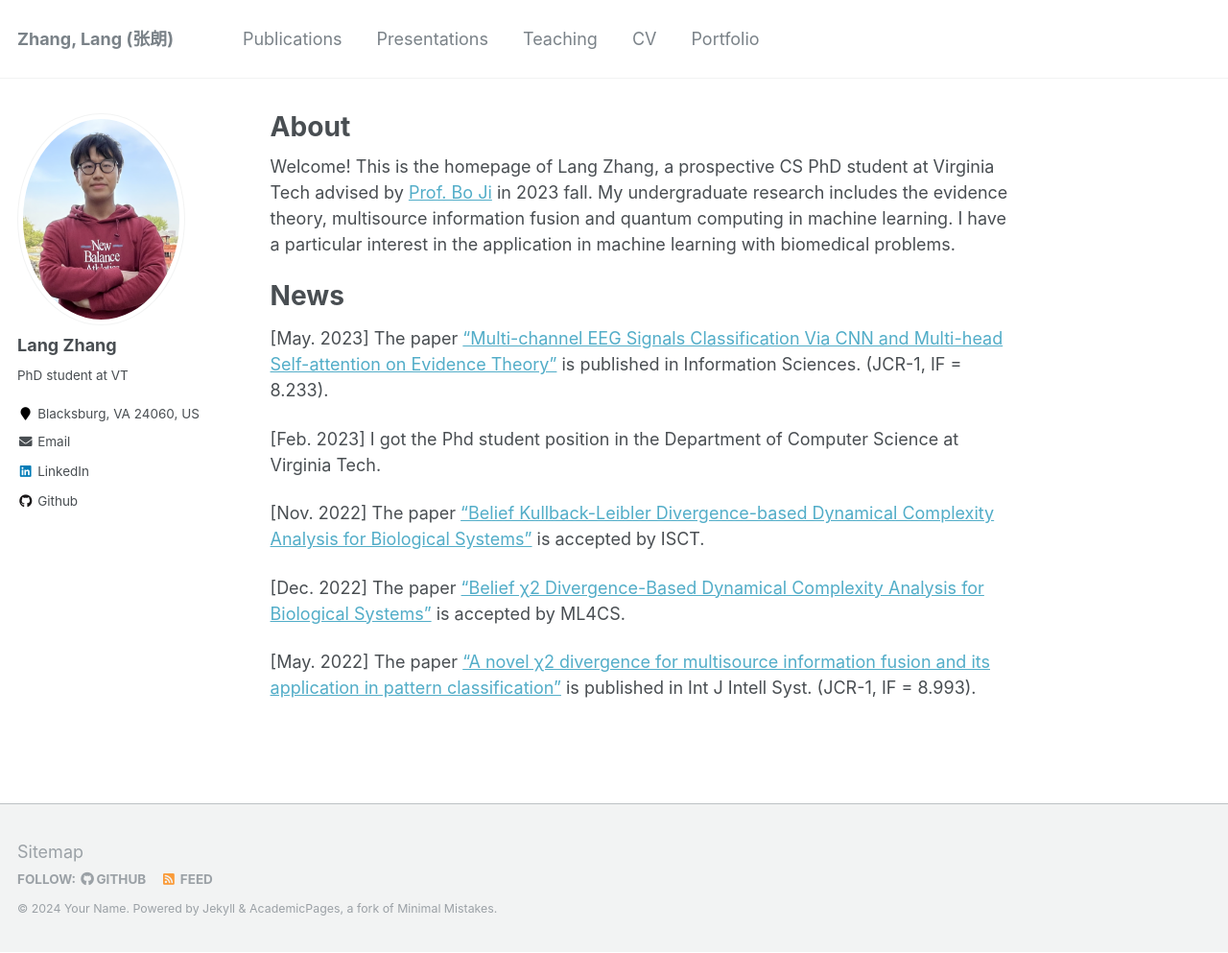
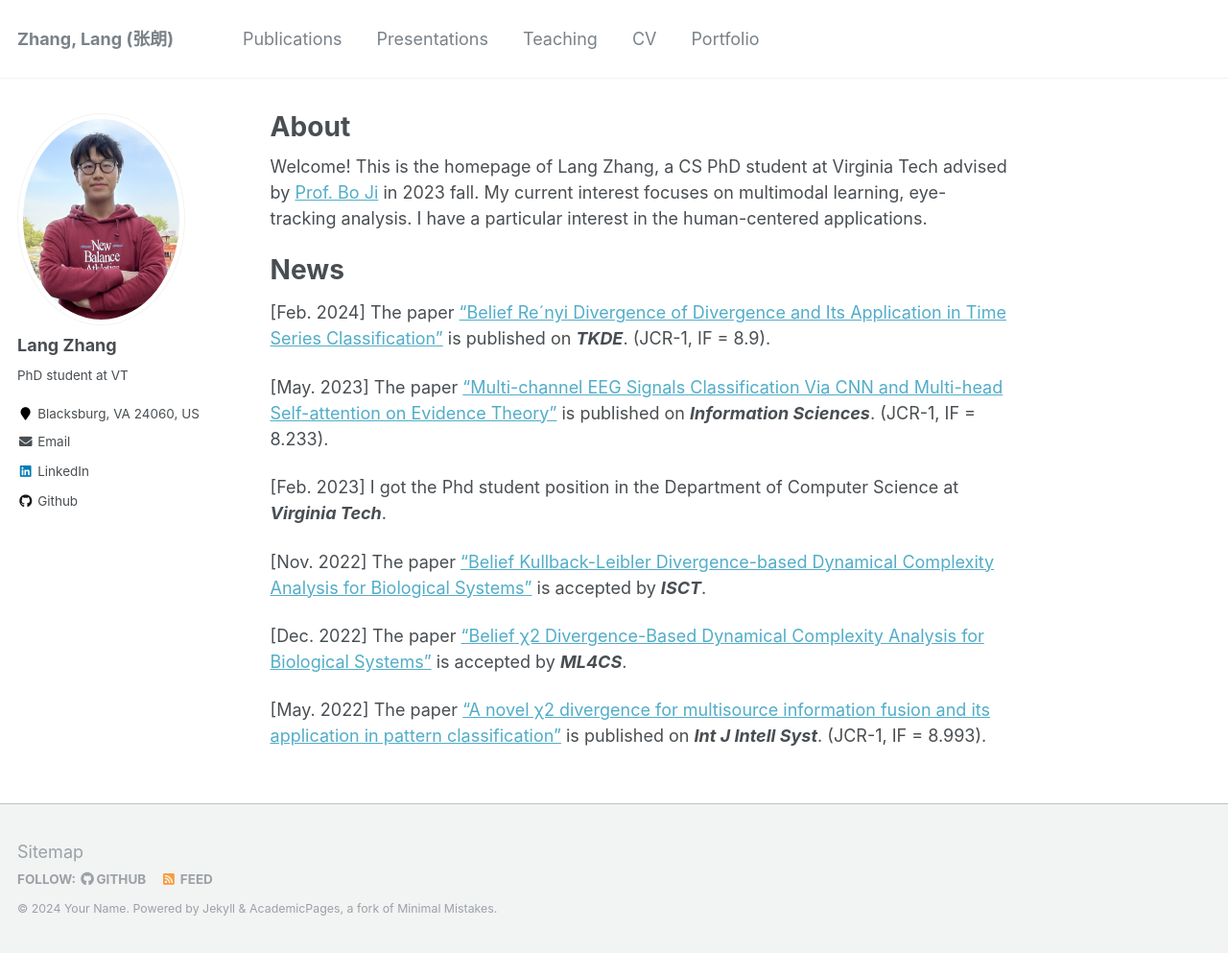
Before and after one commit to langzhang2000/langzhang2000.github.io, a Jekyll site: the page built from _pages/about.md, in a window 1280 px wide and 993 px high. Shown: the whole window at 96% size. Built offline with Jekyll 4.4.1, drawn with Linux system fonts in a browser that asks for light colours.

Commit message:
Update about.md

```diff
--- a/_pages/about.md
+++ b/_pages/about.md
@@ -8,7 +8,7 @@ redirect_from:
   - /about.html
 ---
 
-Welcome! This is the homepage of Lang Zhang, a prospective CS PhD student at Virginia Tech advised by [Prof. Bo Ji](https://people.cs.vt.edu/boji/) in 2023 fall. My undergraduate research includes the evidence theory, multisource information fusion and quantum computing in machine learning. I have a particular interest in the application in machine learning with biomedical problems.
+Welcome! This is the homepage of Lang Zhang, a CS PhD student at Virginia Tech advised by [Prof. Bo Ji](https://people.cs.vt.edu/boji/) in 2023 fall. My current interest focuses on multimodal learning, eye-tracking analysis. I have a particular interest in the human-centered applications.
 
 
 
@@ -18,12 +18,14 @@ Welcome! This is the homepage of Lang Zhang, a prospective CS PhD student at Vir
 News
 ======
 
-[May. 2023] The paper ["Multi-channel EEG Signals Classification Via CNN and Multi-head Self-attention on Evidence Theory"](https://langzhang2000.github.io/files/Multi-channel_EEG_Signals_Classification_Via_CNN_and_Multi-head_Self-attention_on_Evidence_Theory.pdf) is published in Information Sciences. (JCR-1, IF = 8.233).
+[Feb. 2024] The paper ["Belief Re´nyi Divergence of Divergence and Its Application in Time Series Classification"](https://langzhang2000.github.io/files/tkde2024.pdf) is published on **_TKDE_**. (JCR-1, IF = 8.9).
 
-[Feb. 2023] I got the Phd student position in the Department of Computer Science at Virginia Tech.
+[May. 2023] The paper ["Multi-channel EEG Signals Classification Via CNN and Multi-head Self-attention on Evidence Theory"](https://langzhang2000.github.io/files/Multi-channel_EEG_Signals_Classification_Via_Ccccc-head_Self-attention_on_Evidence_Theory.pdf) is published on **_Information Sciences_**. (JCR-1, IF = 8.233).
 
-[Nov. 2022] The paper ["Belief Kullback-Leibler Divergence-based Dynamical Complexity Analysis for Biological Systems"](https://langzhang2000.github.io/files/isct2022.pdf) is accepted by ISCT.
+[Feb. 2023] I got the Phd student position in the Department of Computer Science at **_Virginia Tech_**.
 
-[Dec. 2022] The paper ["Belief χ2 Divergence-Based Dynamical Complexity Analysis for Biological Systems"](https://langzhang2000.github.io/files/ml4cs2022.pdf) is accepted by ML4CS.
+[Nov. 2022] The paper ["Belief Kullback-Leibler Divergence-based Dynamical Complexity Analysis for Biological Systems"](https://langzhang2000.github.io/files/isct2022.pdf) is accepted by **_ISCT_**.
 
-[May. 2022] The paper ["A novel χ2 divergence for multisource information fusion and its application in pattern classification"](https://langzhang2000.github.io/files/Published_paper-Int_J_of_Intelligent_Sys_2022_Zhang.pdf) is published in Int J Intell Syst. (JCR-1, IF = 8.993).
+[Dec. 2022] The paper ["Belief χ2 Divergence-Based Dynamical Complexity Analysis for Biological Systems"](https://langzhang2000.github.io/files/ml4cs2022.pdf) is accepted by **_ML4CS_**.
+
+[May. 2022] The paper ["A novel χ2 divergence for multisource information fusion and its application in pattern classification"](https://langzhang2000.github.io/files/Published_paper-Int_J_of_Intelligent_Sys_2022_Zhang.pdf) is published on **_Int J Intell Syst_**. (JCR-1, IF = 8.993).
```
